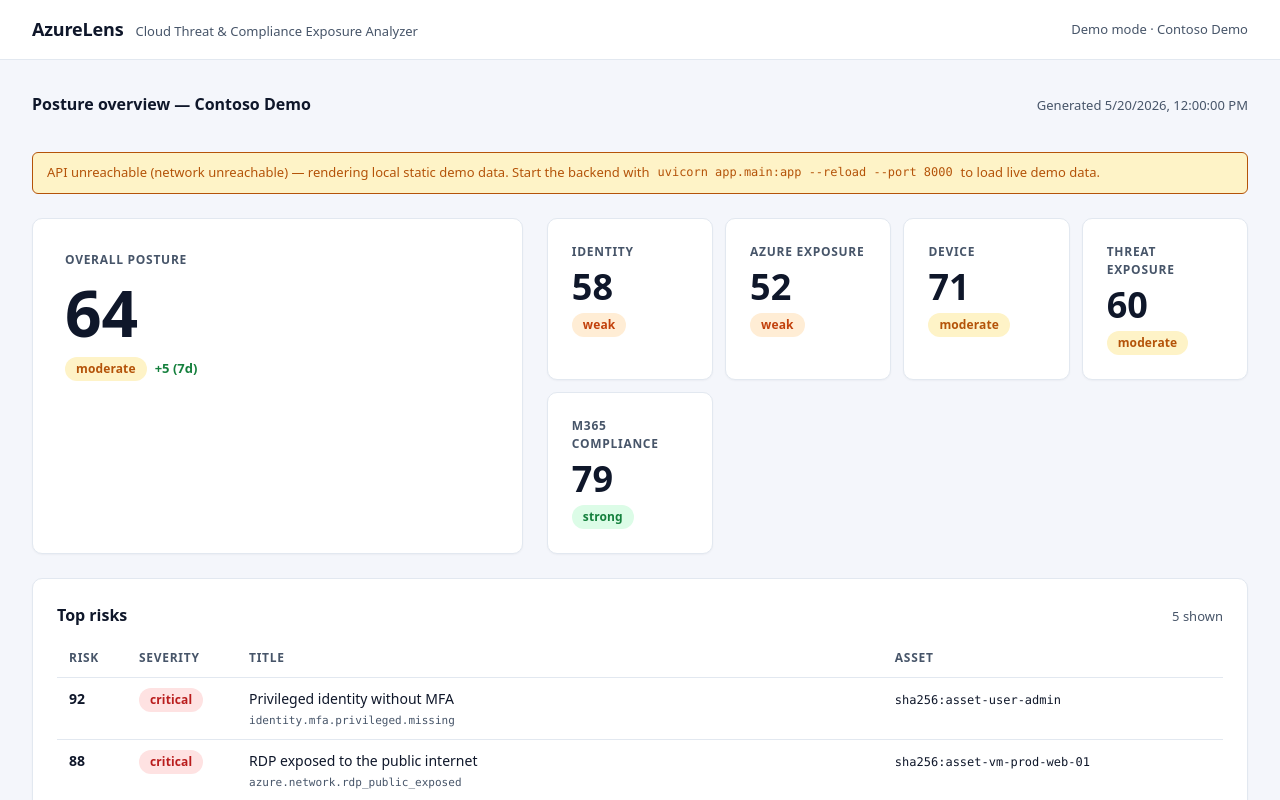
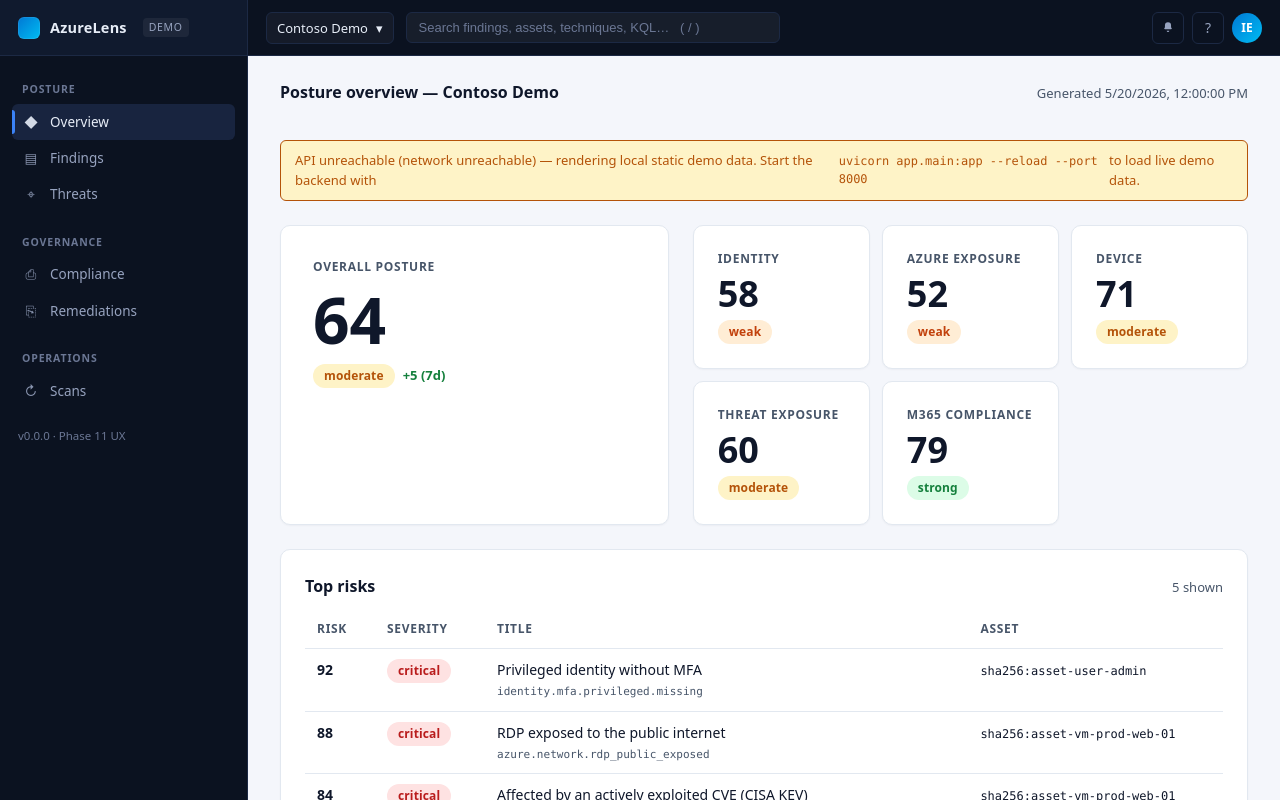
Before and after one commit to islamelbannamcm/azurelens, a Next.js app in the folder apps/frontend/: page / in a window 1280 px wide. Shown: the top 800 px of the page. Built offline with nearby package versions, Linux system fonts and the light colour scheme; no server answers.

Commit message:
Phase 11: wire AppShell into root layout

```diff
--- a/apps/frontend/app/layout.tsx
+++ b/apps/frontend/app/layout.tsx
@@ -1,13 +1,16 @@
 // Root layout for the App Router.
 //
-// Phase 8 wires the basic app chrome (brand header + main container) and
-// imports global styles. Auth providers, MSAL, tenant switcher, telemetry
-// providers, and theme toggle arrive in Phase 1.
+// Phase 11 replaces the Phase-8 single-page chrome with the enterprise
+// `AppShell` (dark navy Sidebar + Topbar wrapping a light content surface).
+// Auth providers, MSAL, telemetry, and theme toggle still arrive in Phase 1
+// — see docs/PHASE_11_ENTERPRISE_UX.md for the deferred items.
 
 import type { Metadata, Viewport } from "next";
 import type { ReactNode } from "react";
 
 import "./globals.css";
+
+import { AppShell } from "@/components/shell/AppShell";
 
 export const metadata: Metadata = {
   title: "AzureLens — Cloud Threat & Compliance Exposure Analyzer",
@@ -32,16 +35,7 @@
               - <TelemetryProvider>       OpenTelemetry web SDK
               - Strict CSP nonce propagation per docs/SECURITY_MODEL.md § 3.1
         */}
-        <header className="app-header">
-          <div className="brand">
-            <span className="brand-mark">AzureLens</span>
-            <span className="brand-sub">
-              Cloud Threat &amp; Compliance Exposure Analyzer
-            </span>
-          </div>
-          <div className="app-header-meta">Demo mode · Contoso Demo</div>
-        </header>
-        <main className="app-main">{children}</main>
+        <AppShell>{children}</AppShell>
       </body>
     </html>
   );
```
